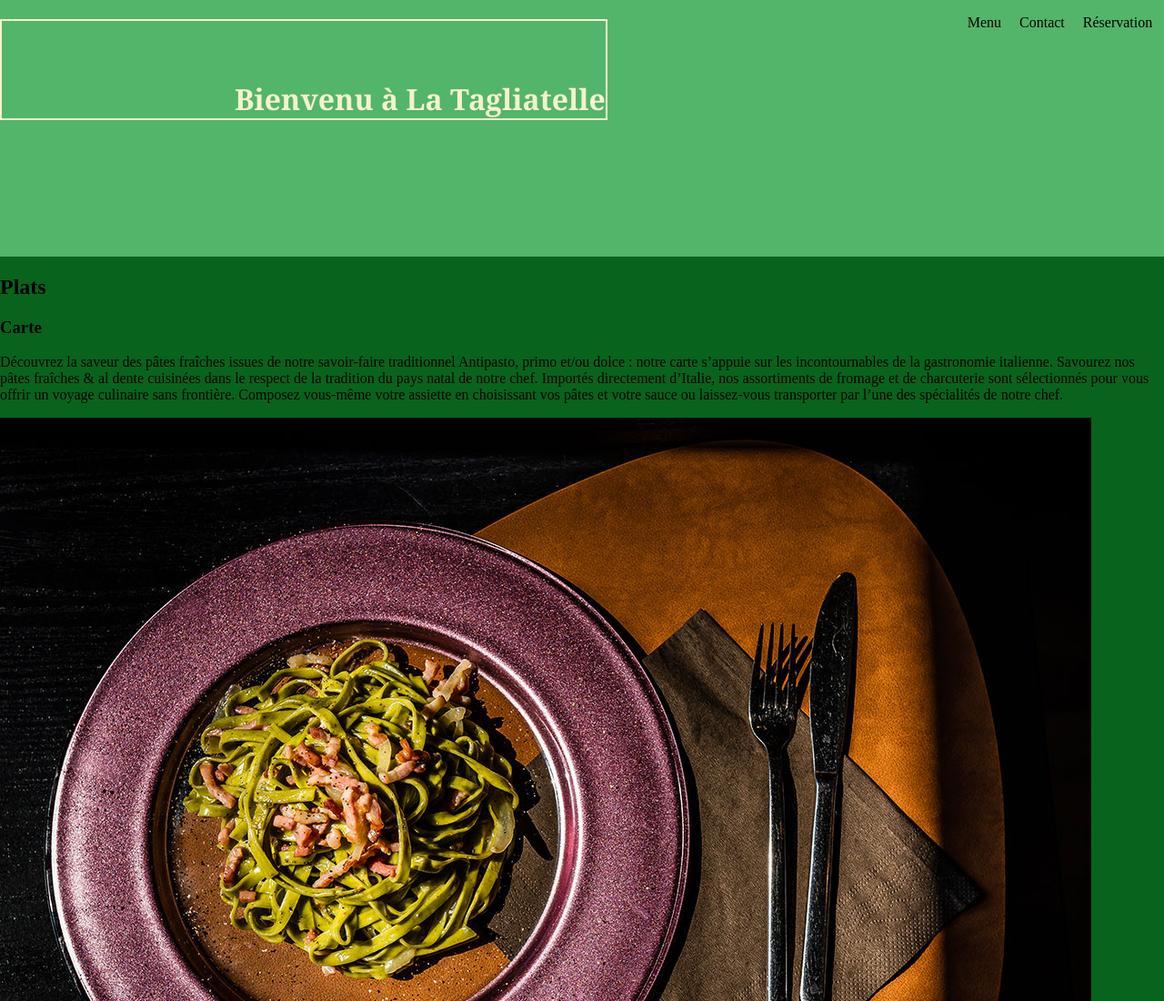
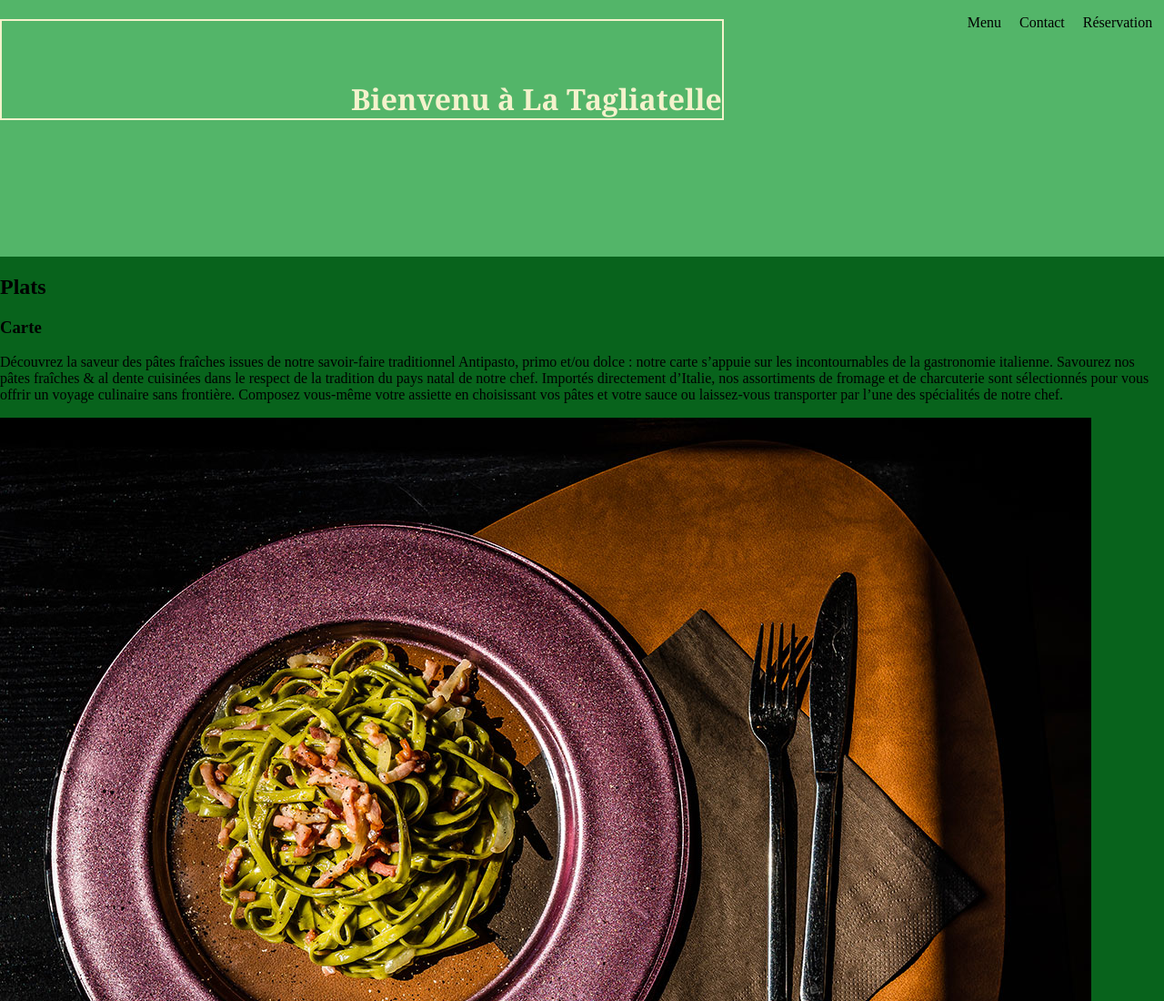
Before and after one commit to Orsula25/La-tagliatelle, a plain HTML site: page index.html in a window 1280 px wide. Shown: the top 1100 px of the page at 91% size. Drawn offline with Linux system fonts and the light colour scheme.

Commit message:
change css

```diff
--- a/style.css
+++ b/style.css
@@ -13,7 +13,7 @@ header{
 h1{
     color: rgb(244, 242, 204);
     display: inline-block;
-    padding-left: 20%;
+    padding-left: 30%;
     padding-top: 5%;
     font-family:Cambria, Cochin, Georgia, Times, 'Times New Roman', serif;
     border: 2px solid rgb(244, 242, 204);
```
